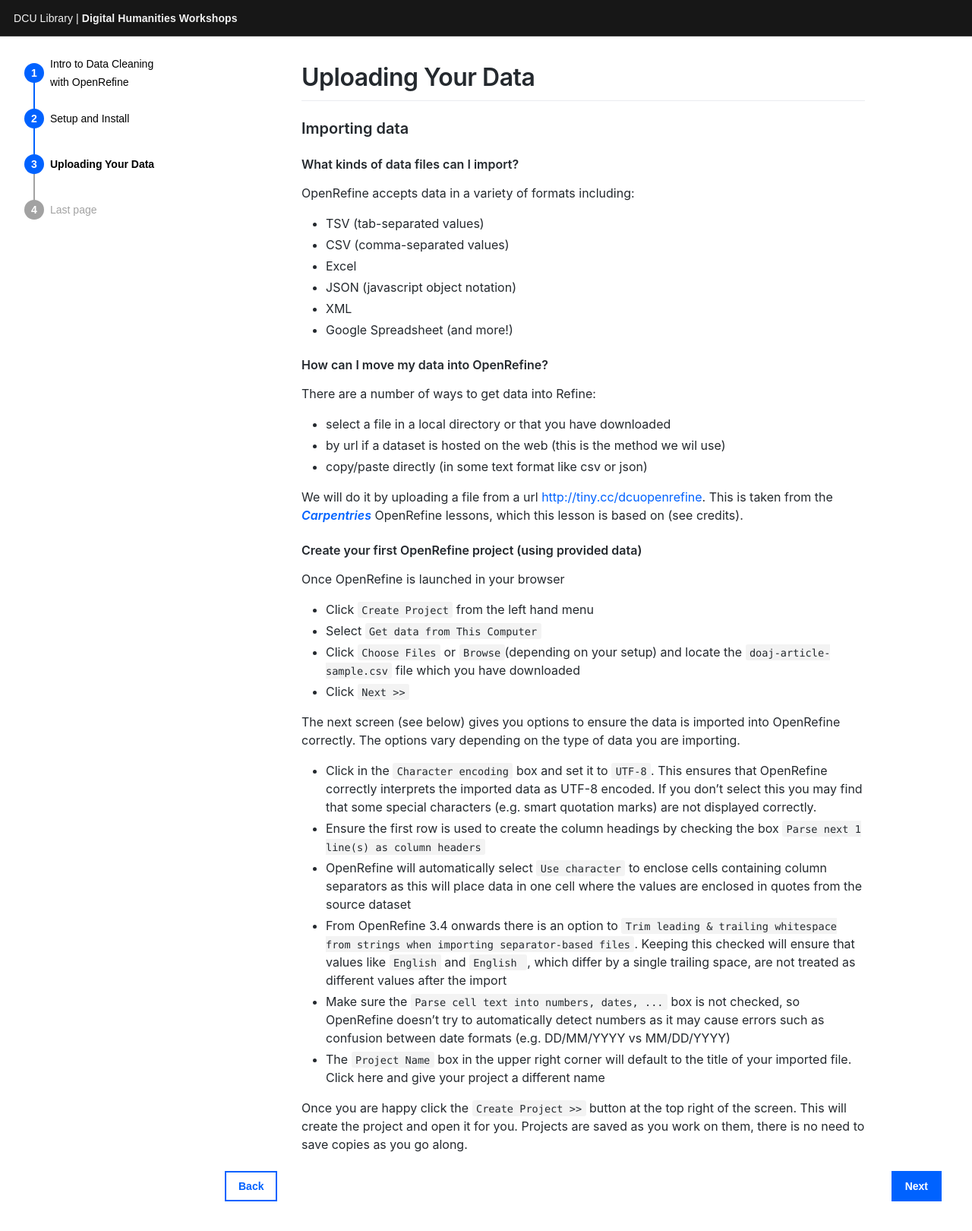
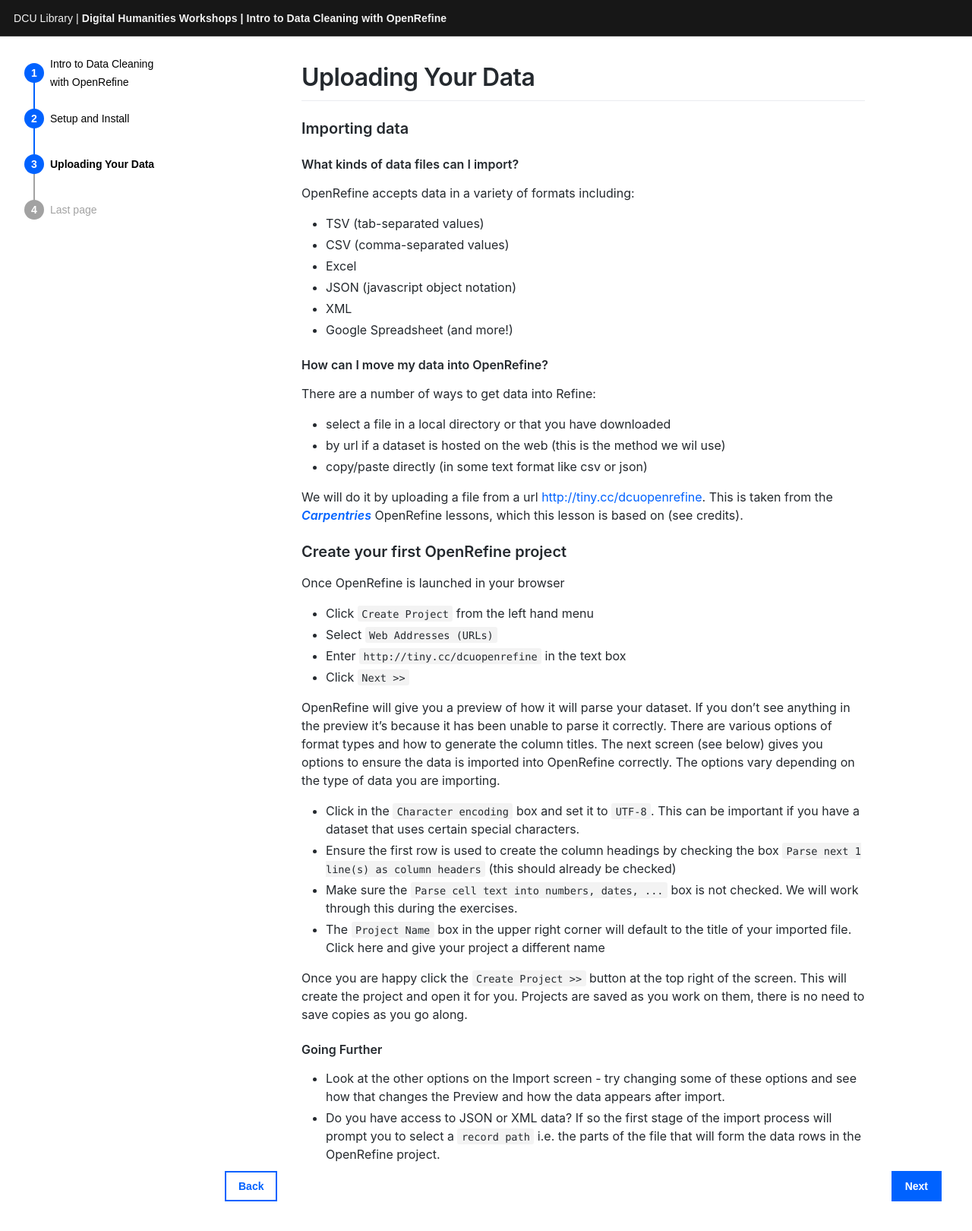
Before and after one commit to DCULibrary/open-refine-workshop, a Jekyll site: the page built from _workshop/import-data.md, in a window 1280 px wide. Shown: the top 1620 px of the page at 76% size. Built offline with Jekyll 4.4.1, drawn with Linux system fonts in a browser that asks for light colours; some web fonts are replaced.

Commit message:
Finish setup

```diff
--- a/_config.yml
+++ b/_config.yml
@@ -18,9 +18,9 @@
 # You can create any custom variable you would like, and they will be accessible
 # in the templates via {{ site.myvariable }}.
 
-title: Workshop Template
+title: OpenRefine Workshop
 email: liam.odwyer@dcu.ie
-description: A template for DH Workshops
+description: A Carpentries-based workshop for DCU Library
 
 # Build settings
 markdown: kramdown
--- a/_layouts/workshop-stepper.html
+++ b/_layouts/workshop-stepper.html
@@ -4,7 +4,7 @@ layout: base
 
 <div class="titlebar">
   <a href="https://www.dcu.ie/library/digital-humanities-0"
-     ><span class="prefix">DCU&nbsp;Library&nbsp;|</span>&nbsp;Digital Humanities&nbsp;Workshops</a
+     ><span class="prefix">DCU&nbsp;Library&nbsp;|</span>&nbsp;Digital Humanities&nbsp;Workshops&nbsp;|&nbsp;Intro to Data Cleaning with OpenRefine</a
   >
 </div>
 
--- a/_workshop/import-data.md
+++ b/_workshop/import-data.md
@@ -22,20 +22,23 @@ There are a number of ways to get data into Refine:
 
 We will do it by uploading a file from a url <http://tiny.cc/dcuopenrefine>. This is taken from the __[*Carpentries*](https://carpentries.org)__ OpenRefine lessons, which this lesson is based on (see credits).
 
-#### Create your first OpenRefine project (using provided data)
+### Create your first OpenRefine project
 Once OpenRefine is launched in your browser
 * Click `Create Project` from the left hand menu
-* Select `Get data from This Computer`
-* Click `Choose Files` or `Browse`(depending on your setup) and locate the `doaj-article-sample.csv` file which you have downloaded
+* Select `Web Addresses (URLs)`
+* Enter `http://tiny.cc/dcuopenrefine` in the text box
 * Click `Next >>`
 
+OpenRefine will give you a preview of how it will parse your dataset. If you don't see anything in the preview it's because it has been unable to parse it correctly. There are various options of format types and how to generate the column titles.
 The next screen (see below) gives you options to ensure the data is imported into OpenRefine correctly. The options vary depending on the type of data you are importing.
 
-* Click in the `Character encoding` box and set it to `UTF-8`. This ensures that OpenRefine correctly interprets the imported data as UTF-8 encoded. If you don’t select this you may find that some special characters (e.g. smart quotation marks) are not displayed correctly.
-* Ensure the first row is used to create the column headings by checking the box `Parse next 1 line(s) as column headers`
-* OpenRefine will automatically select `Use character` to enclose cells containing column separators as this will place data in one cell where the values are enclosed in quotes from the source dataset
-* From OpenRefine 3.4 onwards there is an option to `Trim leading & trailing whitespace from strings when importing separator-based files`. Keeping this checked will ensure that values like `English` and `English `, which differ by a single trailing space, are not treated as different values after the import
-* Make sure the `Parse cell text into numbers, dates, ...` box is not checked, so OpenRefine doesn’t try to automatically detect numbers as it may cause errors such as confusion between date formats (e.g. DD/MM/YYYY vs MM/DD/YYYY)
+* Click in the `Character encoding` box and set it to `UTF-8`. This can be important if you have a dataset that uses certain special characters.
+* Ensure the first row is used to create the column headings by checking the box `Parse next 1 line(s) as column headers` (this should already be checked)
+* Make sure the `Parse cell text into numbers, dates, ...` box is not checked. We will work through this during the exercises.
 * The `Project Name` box in the upper right corner will default to the title of your imported file. Click here and give your project a different name
 
 Once you are happy click the `Create Project >>` button at the top right of the screen. This will create the project and open it for you. Projects are saved as you work on them, there is no need to save copies as you go along.
+
+#### Going Further
+* Look at the other options on the Import screen - try changing some of these options and see how that changes the Preview and how the data appears after import.
+* Do you have access to JSON or XML data? If so the first stage of the import process will prompt you to select a `record path` i.e. the parts of the file that will form the data rows in the OpenRefine project.
```
